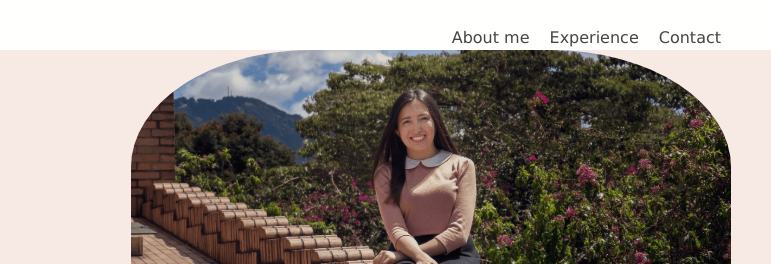
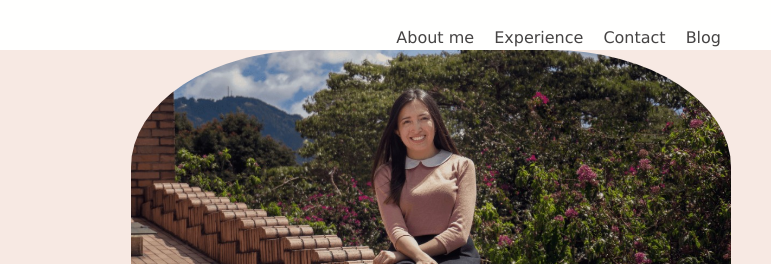
Before and after one commit to AdrianaUrrego/adrianaurrego.github.io, a plain HTML site: page Index.html in a window 1280 px wide. Shown: the top 264 px of the page, 509-1280 px from the left. Drawn offline with Linux system fonts and the light colour scheme.

Commit message:
Adicion link a blog

```diff
--- a/Index.html
+++ b/Index.html
@@ -27,6 +27,9 @@
                     </li>
                     <li>
                         <a class="link" href="#Contact">Contact</a>
+                    </li>
+                    <li>
+                        <a class="link" href="https://adrianaurrego.wordpress.com/" target="blank">Blog</a>
                     </li>
                 </ol>
             </nav>
```
